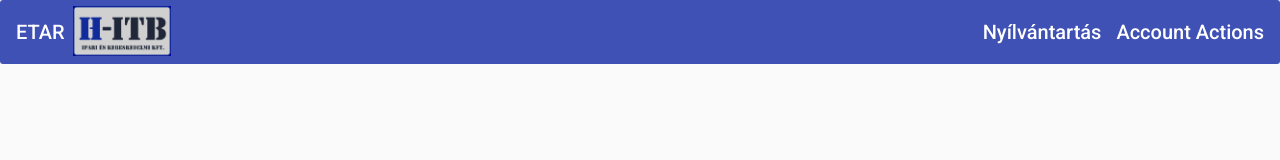
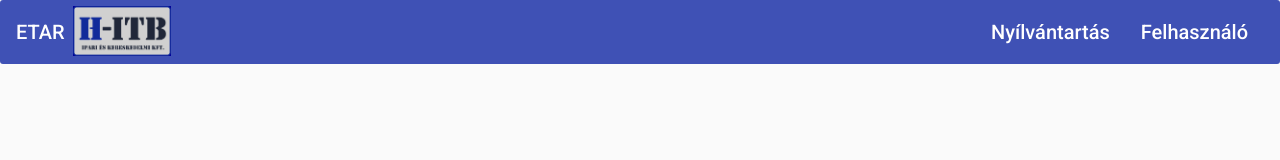
Before and after one commit to cohun/inspection2, an Angular app: page /register in a window 1280 px wide. Shown: the top 160 px of the page. Built offline with nearby package versions, Linux system fonts and the light colour scheme.

Commit message:
More styling

```diff
--- a/src/app/material/material.module.ts
+++ b/src/app/material/material.module.ts
@@ -10,6 +10,7 @@ import {MatTableModule} from '@angular/material/table';
 import {MatSortModule} from '@angular/material/sort';
 import {MatInputModule} from '@angular/material/input';
 import {MatFormFieldModule} from '@angular/material/form-field';
+import {MatMenuModule} from '@angular/material/menu';
 
 const matMod = [
   MatButtonModule,
@@ -21,7 +22,8 @@ const matMod = [
   MatTableModule,
   MatSortModule,
   MatInputModule,
-  MatFormFieldModule
+  MatFormFieldModule,
+  MatMenuModule
 ]
 
 @NgModule({
--- a/src/app/navigation/header/header.component.html
+++ b/src/app/navigation/header/header.component.html
@@ -19,7 +19,15 @@
     <a routerLink="/register/records">Nyílvántartás</a>
     </li>
     <li>
-    <a routerLink="/account">Account Actions</a>
+    <a routerLink="/account">
+      <button mat-button [matMenuTriggerFor]="menu">
+        <h2>Felhasználó</h2>
+      </button>
+      <mat-menu #menu="matMenu">
+        <button mat-menu-item>LOGIN</button>
+        <button mat-menu-item>REGISTER</button>
+      </mat-menu>
+    </a>
     </li>
     </ul>
     </div>
--- a/src/app/navigation/sidenav-list/sidenav-list.component.html
+++ b/src/app/navigation/sidenav-list/sidenav-list.component.html
@@ -1,11 +1,11 @@
 <mat-nav-list>
   <a mat-list-item routerLink="/home" (click)="onSidenavClose()">
-    <mat-icon>home</mat-icon> <span class="nav-caption">Home</span>
+    <mat-icon>home</mat-icon> <span class="nav-caption">ETAR</span>
   </a>
   <a mat-list-item routerLink="/register/records" (click)="onSidenavClose()">
     <mat-icon>assignment_ind</mat-icon> <span class="nav-caption">Nyílvántartás</span>
   </a>
   <a mat-list-item routerLink="#" (click)="onSidenavClose()">
-    <mat-icon>account_balance</mat-icon><span class="nav-caption">AccountActions</span>
+    <mat-icon>account_balance</mat-icon><span class="nav-caption">Felhasználó</span>
   </a>
 </mat-nav-list>
```
Also changed, not shown: src/assets/records.json (+8 -2 lines).
